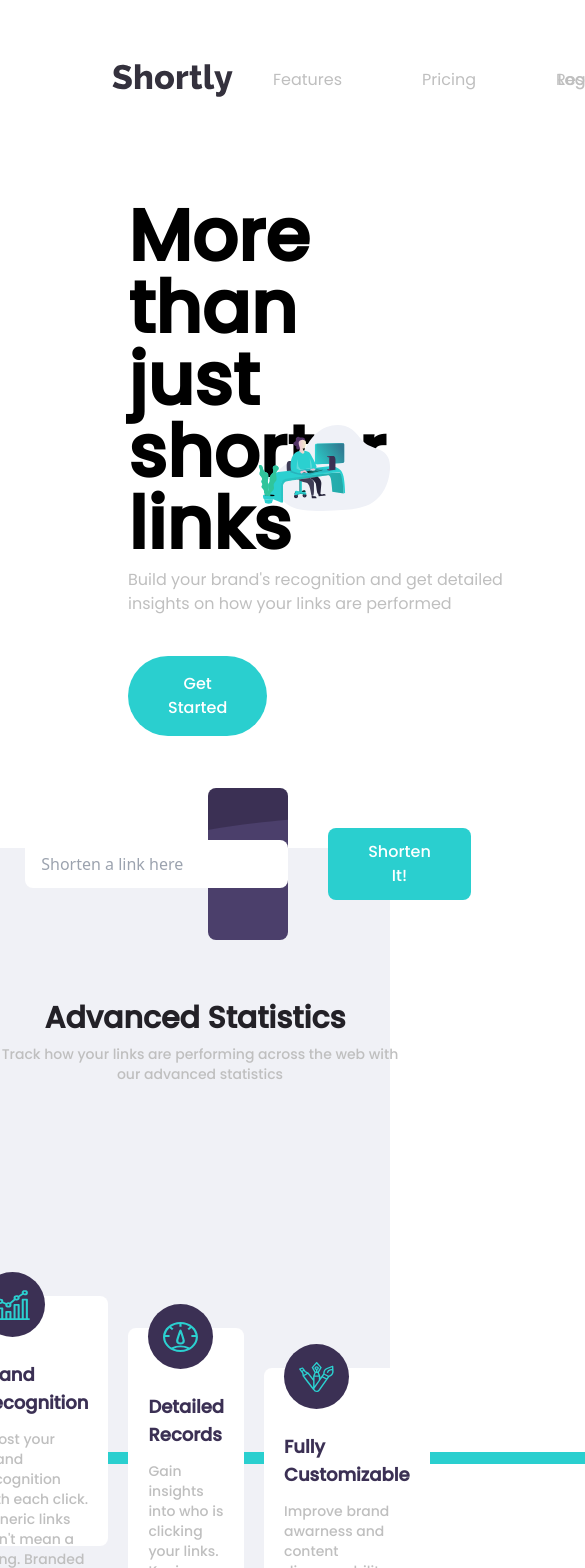
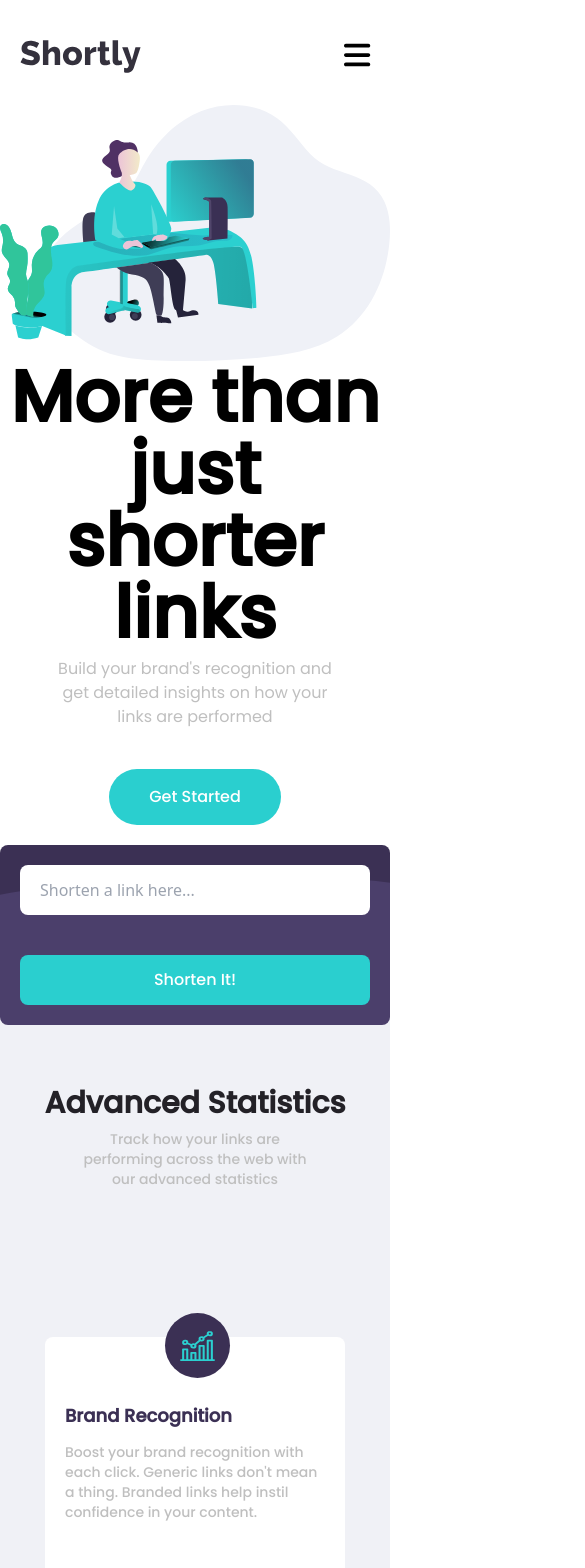
Before and after one commit to Shariat-Amir/Part-Project, a React (Vite) app: page / in a window 390 px wide. Shown: the top 1568 px of the page, 585 px wide, since content can reach past the window. Built offline with nearby package versions, Linux system fonts and the light colour scheme; the HTML template or start-up script is replaced by a standard one.

Commit message:
first pahse of making site responsive completed

```diff
--- a/src/App.jsx
+++ b/src/App.jsx
@@ -14,6 +14,7 @@ function App() {
     <Hero />
     <Main />
     <Footer />
+
    </main>
   )
 }
--- a/src/Features/Footer/Footer.jsx
+++ b/src/Features/Footer/Footer.jsx
@@ -7,30 +7,30 @@ const Resources=["Blog" , "Developers" , "Support"]
 const Features=["Link Shortening" , "Branded Links" , "Analytics"]
 
   return (
-    <div className="bg-colors-natural_400  flex flex-row-reverse justify-between items-start p-10">
-      <div className="flex h-32 p-2 gap-2">
+    <div className="bg-colors-natural_400  flex flex-col-reverse items-center gap-10 desktop:flex-row-reverse desktop:justify-between desktop:items-start desktop:p-10">
+      <div className="flex h-32 p-2 gap-2 ">
         <img className="w-5 h-5" src="../../../public/images/icon-instagram.svg" alt="" />
         <img className="w-5 h-5" src="../../../public/images/icon-pinterest.svg" alt="" />
         <img className="w-5 h-5" src="../../../public/images/icon-twitter.svg" alt="" />
         <img className="w-5 h-5" src="../../../public/images/icon-facebook.svg" alt="" />
       </div>
-        <div className="flex flex-col  ">
-          <p className="text-colors-white font-Medium">Company</p>
+        <div className="flex flex-col  w-[200px] items-center ">
+          <p className="text-colors-white font-Medium bg">Company</p>
           {
             companies.map((item)=>(
               <a className="text-colors-natural_100 font-Regular my-1" key={item} href="#">{item}</a>
             ))
           }
         </div>
-        <div className="flex flex-col ">
-        <p className="text-colors-white font-Medium">Resources</p>
+        <div className="flex flex-col  w-[200px] items-center  ">
+        <p className="text-colors-white font-Medium ">Resources</p>
           {
             Resources.map((item)=>(
               <a className="text-colors-natural_100 font-Regular my-1" key={item} href="#">{item}</a>
             ))
           }
         </div>
-        <div className="flex flex-col ">
+        <div className="flex flex-col  w-[200px] items-center ">
         <p className="text-colors-white font-Medium">Features</p>
           {
             Features.map((item)=>(
@@ -39,7 +39,7 @@ const Features=["Link Shortening" , "Branded Links" , "Analytics"]
           }
         </div>
         <div>
-          <p className="text-colors-white font-Medium text-2xl ">Shortly</p>
+          <p className="text-colors-white font-Medium text-2xl mt-10 desktop:mt-0 ">Shortly</p>
         </div>
     </div>
   );
--- /dev/null
+++ b/src/Features/Hero/Hero.css
@@ -0,0 +1,3 @@
+.HeroDesktop{
+    @apply desktop:flex desktop:flex-row-reverse desktop:justify-center desktop:items-center desktop:mt-20 desktop:ml-32 desktop:mb-28
+}
--- a/src/Features/Hero/Hero.jsx
+++ b/src/Features/Hero/Hero.jsx
@@ -1,15 +1,15 @@
-
+import './Hero.css'
 
 
 const Hero = () => {
   return (
-    <div className="flex flex-row-reverse justify-center items-center mt-20 ml-32 mb-28">
-       <div className="w-1/2 ">
+    <div className="HeroDesktop  pb-20">
+       <div className="  w-full desktop:w-1/2">
         <img src="../../../public/images/illustration-working.svg" alt="HeroImage" />
        </div>
-       <div className="w-1/2">
-        <h1 className="font-Medium font-bold text-7xl">More than just shorter links</h1>
-        <h2 className="font-Regular text-colors-natural_100 w-[440px] mt-2">Build your brand's recognition and get detailed insights on how your links are performed </h2>
+       <div className="desktop:w-1/2 w-full text-center">
+        <h1 className="font-Medium font-bold text-7xl ">More than just shorter links</h1>
+        <h2 className=" font-Regular text-colors-natural_100 w-[300px] mx-auto desktop:w-[440px]  mt-2">Build your brand's recognition and get detailed insights on how your links are performed </h2>
         <button className="font-Medium text-colors-white bg-colors-primary_100 px-10 py-4 rounded-full mt-10">Get Started</button>
        </div>
     </div>
--- /dev/null
+++ b/src/Features/Main/Main.css
@@ -0,0 +1,3 @@
+.MainDesktop{
+  @apply flex desktop:p-10 desktop:justify-center desktop:items-center desktop:mx-52 rounded-lg relative top-[-60px]
+}
--- a/src/Features/Main/Main.jsx
+++ b/src/Features/Main/Main.jsx
@@ -1,4 +1,5 @@
 import { CardBar } from "../../components"
+import './Main.css'
 
 
 
@@ -6,20 +7,20 @@ const Main = () => {
   return (
     <>
     <div className="bg-colors-main w-full pb-20 ">
-        <div  id="SearchBar" className="bg-colors-primary_200 bg-SerachBar-pattern bg-cover p-10 justify-center items-center mx-52
-    rounded-lg relative top-[-60px]
-    ">
+        <div  id="SearchBar" className="  MainDesktop bg-colors-primary_200 bg-SerachBar-pattern bg-cover ">
 
-      <form action="" className="flex items-center justify-center gap-10">
-        <input className="py-3  px-4 rounded-lg w-[500px]" type="text" placeholder="Shorten a link here" />
-        <button className="py-3 px-10 bg-colors-primary_100 rounded-lg font-Medium text-colors-white">Shorten It!</button>
+      <form action="" className="flex desktop:items-center desktop:justify-center desktop:gap-10
+      flex-col gap-10 p-5 justify-center mx-auto  w-full
+      ">
+        <input className="desktop:py-3  desktop:px-4 rounded-lg desktop:w-[500px] h-[50px] w-full pl-5" type="text" placeholder="Shorten a link here..." />
+        <button className="desktop:py-3 desktop:px-10 bg-colors-primary_100 rounded-lg h-[50px] font-Medium text-colors-white">Shorten It!</button>
       </form>
 
     </div>
 
         <div>
-        <p className="text-center text-colors-natural_400 font-Medium font-bold text-3xl">Advanced Statistics</p>
-        <p className="text-center font-Medium text-sm text-colors-natural_100 w-[400px] mx-auto mt-2"> Track how your links are performing across the web with our advanced statistics</p>
+        <p className="text-center text-colors-natural_400 font-Medium font-bold text-3xl bg">Advanced Statistics</p>
+        <p className="text-center font-Medium text-sm text-colors-natural_100 desktop:w-[400px] w-[250px] mx-auto mt-2  "> Track how your links are performing across the web with our advanced statistics</p>
        <CardBar/>
         </div>
 
--- a/src/components/Card/Card.jsx
+++ b/src/components/Card/Card.jsx
@@ -3,7 +3,7 @@
 const Card = ({icon , title , disc ,className}) => {
   return (
     <div className={`w-[300px] h-[250px] bg-colors-white rounded-lg ${className}`}>
-       <div className="bg-colors-primary_200 w-[65px] h-[65px] rounded-full flex justify-center items-center relative -top-6 left-5">
+       <div className="bg-colors-primary_200 w-[65px] h-[65px] rounded-full flex justify-center items-center relative -top-6 desktop:left-5  left-[120px]">
         <img  className='w-[35px] h-[30px] ' src={icon} alt="" />
        </div>
        <div className="font-Medium px-5">
--- a/src/components/CardBar/CardBar.jsx
+++ b/src/components/CardBar/CardBar.jsx
@@ -19,10 +19,10 @@ const cardInformation=[
 
 const CardBar = () => {
   return (
-    <div className="flex flex-col justify-center mt-32 ">
+    <div className="flex flex-col justify-center mt-32 items-center ">
 
-      <div className="bg-colors-primary_100 h-3  w-[800px]  relative top-60  mx-auto "></div>
-    <div className="flex gap-5 justify-center items-center z-10">
+      <div className="bg-colors-primary_100 desktop:h-3  desktop:w-[700px] h-[800px] w-[10px] desktop:relative desktop:top-60 absolute  desktop:mx-auto "></div>
+    <div className="flex  flex-col py-5 desktop:flex-row desktop:gap-5 desktop:justify-center items-center z-10">
 
        <Card className="" icon={cardInformation[0].iconSrc} title={cardInformation[0].title} disc={cardInformation[0].disc}/>
        <Card className="mt-16" icon={cardInformation[1].iconSrc} title={cardInformation[1].title} disc={cardInformation[1].disc}/>
--- a/src/components/Navbar/Navbar.jsx
+++ b/src/components/Navbar/Navbar.jsx
@@ -1,6 +1,28 @@
+import { faBars } from "@fortawesome/free-solid-svg-icons";
+import { FontAwesomeIcon } from "@fortawesome/react-fontawesome";
+import { useRef } from "react";
+import { useState } from "react";
+
 const Navbar = () => {
+  const [isOpen,setIsOpen]=useState(false)
+  const [menu , setMenu]=useState('hidden')
+  console.log(window.innerWidth);
+const bar=()=>{
+  if (isOpen === false){
+    setMenu("flex")
+    setIsOpen(true)
+  }else{
+    setMenu("hidden")
+    setIsOpen(false)
+  }
+}
+
+  if(window.innerWidth >= 1440){
     return (
+
+
       <div className="flex justify-between mx-28 mt-10">
+
         <div className="flex items-center">
           <img src="../../../public/images/logo.svg" alt="logo" />
           <p className="mx-10 text-colors-natural_100 font-Regular">Features</p>
@@ -13,6 +35,29 @@ const Navbar = () => {
         </div>
       </div>
     );
+  }else if(375<=window.innerWidth<1440){
+    return(
+      <div className="w-full  mobile:flex mobile:flex-col mobile:items-center mobile:gap-10 pb-8">
+      <div className=" mobile:w-full mobile:flex mobile:justify-between mobile:px-5 mobile:mt-10">
+        <img src="../../../public/images/logo.svg" alt="" />
+        <FontAwesomeIcon onClick={bar} className="mobile:text-3xl" icon={faBars} />
+    </div>
+    <div className={`absolute top-28 z-10 mobile:bg-colors-primary_200 mobile:w-[250px] mobile:py-10 mobile:rounded-lg ${menu} mobile:justify-center mobile:items-center
+     mobile:gap-3 mobile:flex-col mobile:font-Medium mobile:font-bold mobile:text-colors-white  `}>
+      <a href="">Features</a>
+      <a href="">Pricing</a>
+      <a href="">Resources</a>
+      <hr  className="mobile:text-colors-white mobile:w-48"/>
+      <a href="">Login</a>
+      <button className="mobile:bg-colors-primary_100 mobile:py-4 mobile:px-10 mobile:rounded-full">Sing Up</button>
+    </div >
+
+    </div>
+
+
+    )
+  }
+
 };
 
 export default Navbar;
--- a/src/components/SearchBar/SearchBar.jsx
+++ b/src/components/SearchBar/SearchBar.jsx
@@ -2,8 +2,11 @@
 
 const SearchBar = () => {
   return (
-    <div className="bg-colors-primary_200 bg-SerachBar-pattern bg-cover p-10 justify-center items-center mx-52
-    rounded-lg relative top-[-60px]
+    <div className="bg-colors-primary_200
+     bg-SerachBar-pattern bg-cover desktop:p-10
+     desktop:justify-center
+      desktop:items-center desktop:mx-52
+    rounded-lg relative desktop:top-[-60px]  w-[500px]
     ">
 
       <form action="" className="flex items-center justify-center gap-10">
```
Lines whose indentation alone changed are shown as unchanged.
